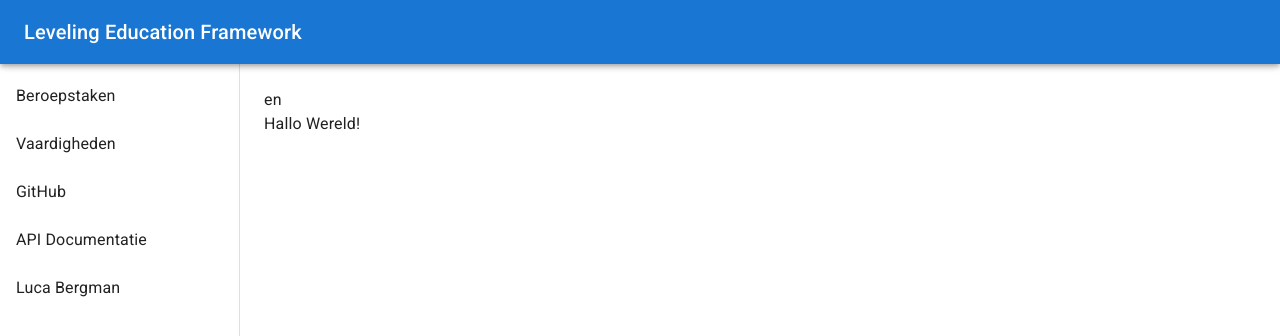
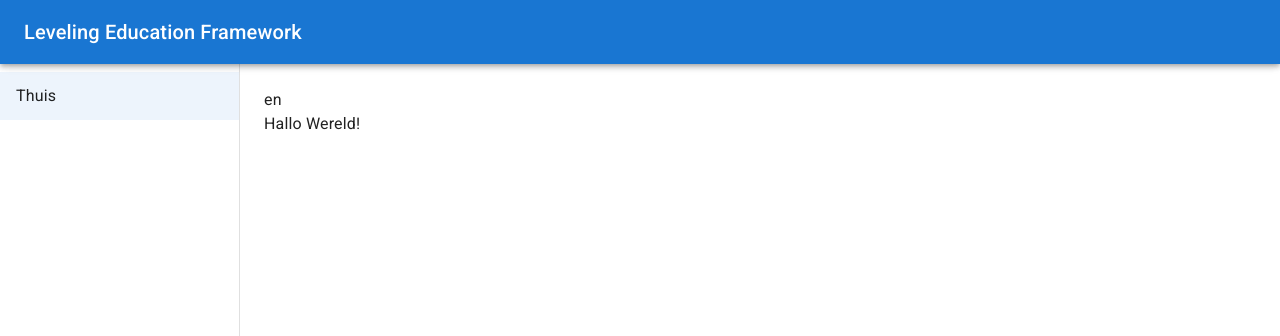
Before and after one commit to spark-156/leveling-education-framework, a Next.js app in the folder frontend-new/: page / in a window 1280 px wide. Shown: the top 336 px of the page. Built offline with nearby package versions, Linux system fonts and the light colour scheme.

Commit message:
Add first home link

```diff
--- a/frontend-new/components/DrawerContent.tsx
+++ b/frontend-new/components/DrawerContent.tsx
@@ -2,35 +2,31 @@ import List from "@mui/material/List";
 import ListItem from "@mui/material/ListItem";
 import ListItemButton from "@mui/material/ListItemButton";
 import ListItemText from "@mui/material/ListItemText";
-import Box from "@mui/material/Box";
 import React from "react";
 import { Toolbar } from "@mui/material";
-
-const navItems = [
-  "Beroepstaken",
-  "Vaardigheden",
-  "GitHub",
-  "API Documentatie",
-  "Luca Bergman",
-];
+import { FormattedMessage } from "react-intl";
+import { useRouter } from "next/router";
+import Link from "next/link";
 
 export default function DrawerContent({
   handleDrawerToggle,
 }: {
   handleDrawerToggle: () => void;
 }) {
+  const { pathname } = useRouter();
+
   return (
-    <Box onClick={handleDrawerToggle}>
+    <div onClick={handleDrawerToggle}>
       <Toolbar />
       <List>
-        {navItems.map((item) => (
-          <ListItem key={item} disablePadding>
-            <ListItemButton>
-              <ListItemText primary={item} />
+        <ListItem disablePadding>
+          <Link href={"/"} style={{ width: "100%" }}>
+            <ListItemButton selected={pathname === "/"}>
+              <ListItemText primary={<FormattedMessage id={"HOME"} />} />
             </ListItemButton>
-          </ListItem>
-        ))}
+          </Link>
+        </ListItem>
       </List>
-    </Box>
+    </div>
   );
 }
--- a/frontend-new/lang/en.json
+++ b/frontend-new/lang/en.json
@@ -1,5 +1,6 @@
 {
   "TITLE_LONG": "Leveling Education Framework",
   "TITLE": "LEF",
-  "HELLO_WORLD": "Hello World!"
+  "HELLO_WORLD": "Hello World!",
+  "HOME": "Home"
 }
--- a/frontend-new/lang/nl.json
+++ b/frontend-new/lang/nl.json
@@ -1,5 +1,6 @@
 {
   "TITLE_LONG": "Leveling Education Framework",
   "TITLE": "LEF",
-  "HELLO_WORLD": "Hallo Wereld!"
+  "HELLO_WORLD": "Hallo Wereld!",
+  "HOME": "Thuis"
 }
```
